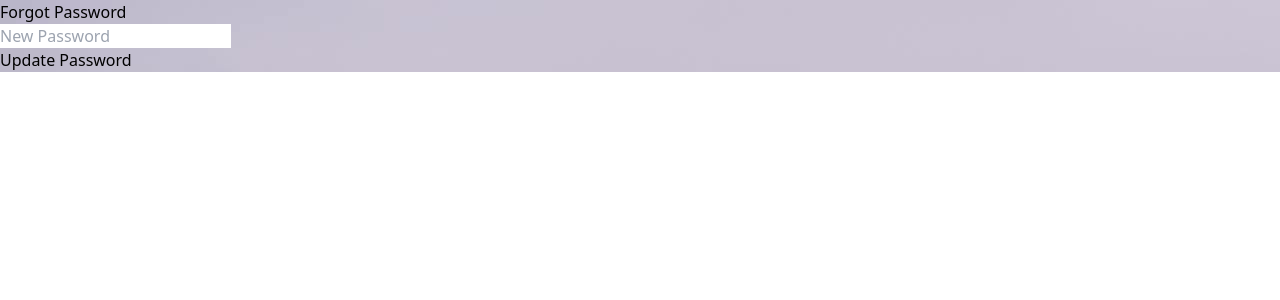
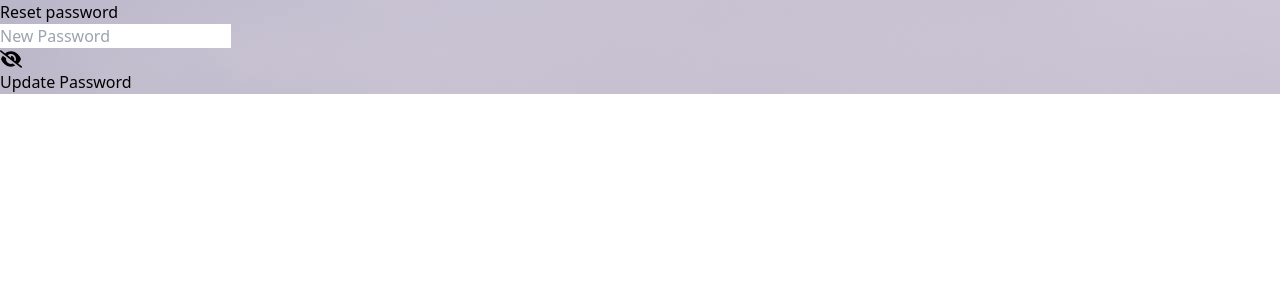
Before and after one commit to Suksii/rentacar, a React (Vite) app in the folder client/: page /reset-password/1/1 in a window 1280 px wide. Shown: the top 300 px of the page. Built offline with nearby package versions, Linux system fonts and the light colour scheme; no server answers.

Commit message:
reset & forgot password style modified

```diff
--- a/client/src/components/Input.jsx
+++ b/client/src/components/Input.jsx
@@ -6,7 +6,7 @@ const Input = ({label, type, placeholder, className, required, onChange, disable
             {label && label.length > 2 && <label className="text-xl text-gray-300">{label}</label>}
             <input type={type ? type : "text"}
                    placeholder={placeholder}
-                   className={`py-2 px-4 outline-none text-xl placeholder-gray-800 text-gray-950 ${className}`}
+                   className={`py-2 px-4 outline-none text-xl ${className}`}
                    required={required}
                    onChange={onChange}
                    disabled={disabled}
--- a/client/src/pages/CarAction.jsx
+++ b/client/src/pages/CarAction.jsx
@@ -172,7 +172,7 @@ const CarAction = () => {
                         <div className="w-full flex flex-col gap-2">
                             <Input label="Model"
                                    placeholder={"Enter model"}
-                                   className={"rounded-sm outline-none text-xl tracking-wider font-semibold bg-gray-100 shadow-md bg-opacity-60 py-3"}
+                                   className={"rounded-sm outline-none text-xl tracking-wider font-semibold bg-gray-100 shadow-md bg-opacity-60 py-3 placeholder-gray-800 text-gray-800"}
                                    value={selectedModel}
                                    onChange={(e) => setSelectedModel(e.target.value)}
                             />
@@ -181,7 +181,7 @@ const CarAction = () => {
                         <div className="w-full flex flex-col gap-2">
                             <Input label="Name"
                                    placeholder={"Enter name"}
-                                   className={"rounded-sm outline-none text-xl tracking-wider font-semibold bg-gray-100 shadow-md bg-opacity-60 py-3"}
+                                   className={"rounded-sm outline-none text-xl tracking-wider font-semibold bg-gray-100 shadow-md bg-opacity-60 py-3 placeholder-gray-800 text-gray-800"}
                                    value={name}
                                    onChange={(e) => setName(e.target.value)}
                             />
@@ -199,7 +199,7 @@ const CarAction = () => {
                         <div className="w-full flex flex-col gap-2">
                             <Input label="Engine designation"
                                    placeholder={"Enter engine"}
-                                   className={"rounded-sm outline-none text-xl tracking-wider font-semibold bg-gray-100 shadow-md bg-opacity-60 py-3"}
+                                   className={"rounded-sm outline-none text-xl tracking-wider font-semibold bg-gray-100 shadow-md bg-opacity-60 py-3 placeholder-gray-800 text-gray-800"}
                                    value={engine}
                                    onChange={(e) => setEngine(e.target.value)}
                             />
@@ -208,7 +208,7 @@ const CarAction = () => {
                         <div className="w-full flex flex-col gap-2">
                             <Input label="Color"
                                    placeholder={"Enter color"}
-                                   className={"rounded-sm outline-none text-xl tracking-wider font-semibold bg-gray-100 shadow-md bg-opacity-60 py-3"}
+                                   className={"rounded-sm outline-none text-xl tracking-wider font-semibold bg-gray-100 shadow-md bg-opacity-60 py-3 placeholder-gray-800 text-gray-800"}
                                    value={color}
                                    onChange={(e) => setColor(e.target.value)}
                             />
@@ -249,7 +249,7 @@ const CarAction = () => {
                         <Input label="Mileage"
                                type={"number"}
                                placeholder={"Enter mileage"}
-                               className={"rounded-sm outline-none text-xl tracking-wider font-semibold bg-gray-100 shadow-md bg-opacity-60 py-3"}
+                               className={"rounded-sm outline-none text-xl tracking-wider font-semibold bg-gray-100 shadow-md bg-opacity-60 py-3 placeholder-gray-800 text-gray-800"}
                                value={mileage}
                                onChange={(e) => setMileage(e.target.value)}
                         />
@@ -263,7 +263,7 @@ const CarAction = () => {
                         <p className="ml-2 text-red-500 text-sm font-semibold">{errors.drive}</p>
                         <Input label="Plate"
                                 placeholder={"Enter plate"}
-                                className={"rounded-sm outline-none text-xl tracking-wider font-semibold bg-gray-100 shadow-md bg-opacity-60 py-3"}
+                                className={"rounded-sm outline-none text-xl tracking-wider font-semibold bg-gray-100 shadow-md bg-opacity-60 py-3 placeholder-gray-800 text-gray-800"}
                                 value={plate}
                                 onChange={(e) => setPlate(e.target.value)}
                         />
@@ -277,7 +277,7 @@ const CarAction = () => {
                         <Input label="Price"
                                type={"number"}
                                placeholder={"Enter price"}
-                               className={"rounded-sm outline-none text-xl tracking-wider font-semibold bg-gray-100 shadow-md bg-opacity-60 py-3"}
+                               className={"rounded-sm outline-none text-xl tracking-wider font-semibold bg-gray-100 shadow-md bg-opacity-60 py-3 placeholder-gray-800 text-gray-800"}
                                value={price}
                                onChange={(e) => setPrice(e.target.value)}
                         />
--- a/client/src/pages/ForgotPassword.jsx
+++ b/client/src/pages/ForgotPassword.jsx
@@ -38,7 +38,7 @@ const ForgotPassword = () => {
                 <Input type="email"
                        placeholder="Email"
                        value={email}
-                       className={"bg-gray-500 bg-opacity-50 rounded-full text-gray-100 py-3 my-4"}
+                       className={"bg-gray-500 bg-opacity-50 rounded-full text-gray-100 py-3 my-4 placeholder-gray-300"}
                        onChange={(e) => setEmail(e.target.value)}
                 />
                 <Button type="submit"
--- a/client/src/pages/ResetPassword.jsx
+++ b/client/src/pages/ResetPassword.jsx
@@ -5,11 +5,15 @@ import Button from "../components/Button.jsx";
 import ButtonLoading from "../loading/ButtonLoading.jsx";
 import axios from "axios";
 import {useNavigate, useParams} from "react-router-dom";
+import {FaEye, FaEyeSlash} from "react-icons/fa6";
 
 const ForgotPassword = () => {
 
     const [loading, setLoading] = useState(false);
     const [password, setPassword] = useState('');
+    const [confirmPassword, setConfirmPassword] = useState('');
+    const [error, setError] = useState('');
+    const [showPassword, setShowPassword] = useState(false);
     const { id, token } = useParams();
     const navigate = useNavigate();
 
@@ -27,19 +31,36 @@ const ForgotPassword = () => {
             setLoading(false);
         }
     }
+    const handleMouseDown = () => {
+        setShowPassword(true);
+    }
+    const handleMouseUp = () => {
+        setShowPassword(false);
+    }
+    const handleMouseOut = () => {
+        setShowPassword(false);
+    }
 
     return (
         <div className="relative w-full h-screen object-cover flex justify-center items-center bg-cover bg-center bg-no-repeat"
              style={{backgroundImage: `url(${backgroundCar})`}}>
             <div className="absolute inset-0 bg-black bg-opacity-50 backdrop-blur-md"></div>
             <div className=" relative flex flex-col md:w-1/2 lg:w-1/3 w-full p-10 rounded-lg bg-black bg-opacity-50">
-                <h1 className="text-center text-3xl p-10 font-semibold uppercase text-gray-300">Forgot Password</h1>
-                <Input type="password"
+                <h1 className="text-center text-3xl p-10 font-semibold uppercase text-gray-300">Reset password</h1>
+            <div className="relative">
+                <Input type={showPassword ? "text" : "password"}
                        placeholder="New Password"
                        value={password}
-                       className={"bg-gray-500 bg-opacity-50 rounded-full text-gray-100 py-3 my-4"}
+                       className={"bg-gray-500 bg-opacity-50 rounded-full py-3 my-4 placeholder-gray-300 text-gray-100"}
                        onChange={(e) => setPassword(e.target.value)}
                 />
+                <div className="absolute top-1/2 -translate-y-1/2 right-5"
+                     onMouseDown={handleMouseDown}
+                     onMouseUp={handleMouseUp}
+                     onMouseOut={handleMouseOut}>
+                    {showPassword ? <FaEye className="text-gray-300 cursor-pointer" size={22} /> : <FaEyeSlash className="text-gray-300 cursor-pointer" size={22}/>}
+                </div>
+            </div>
                 <Button type="submit"
                         disabled={loading}
                         label={loading ? <ButtonLoading /> : "Update Password"}
```
